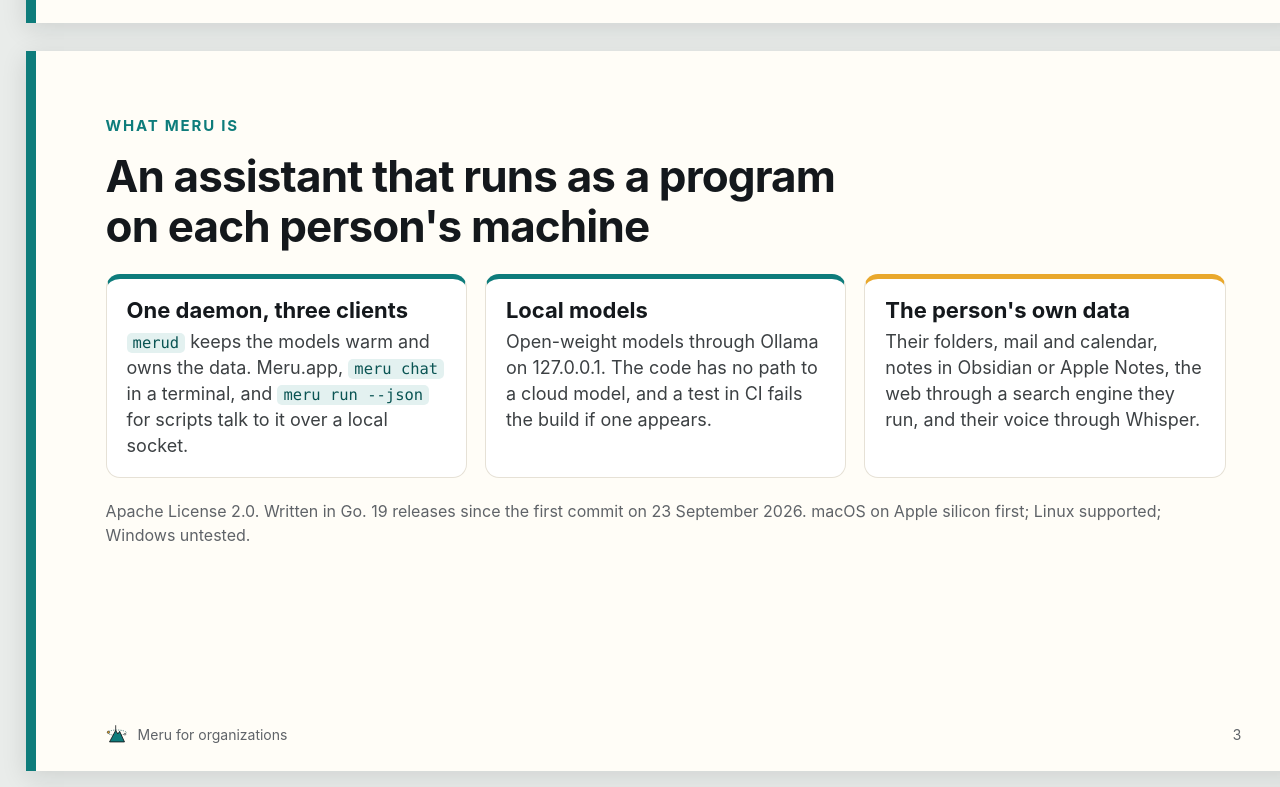
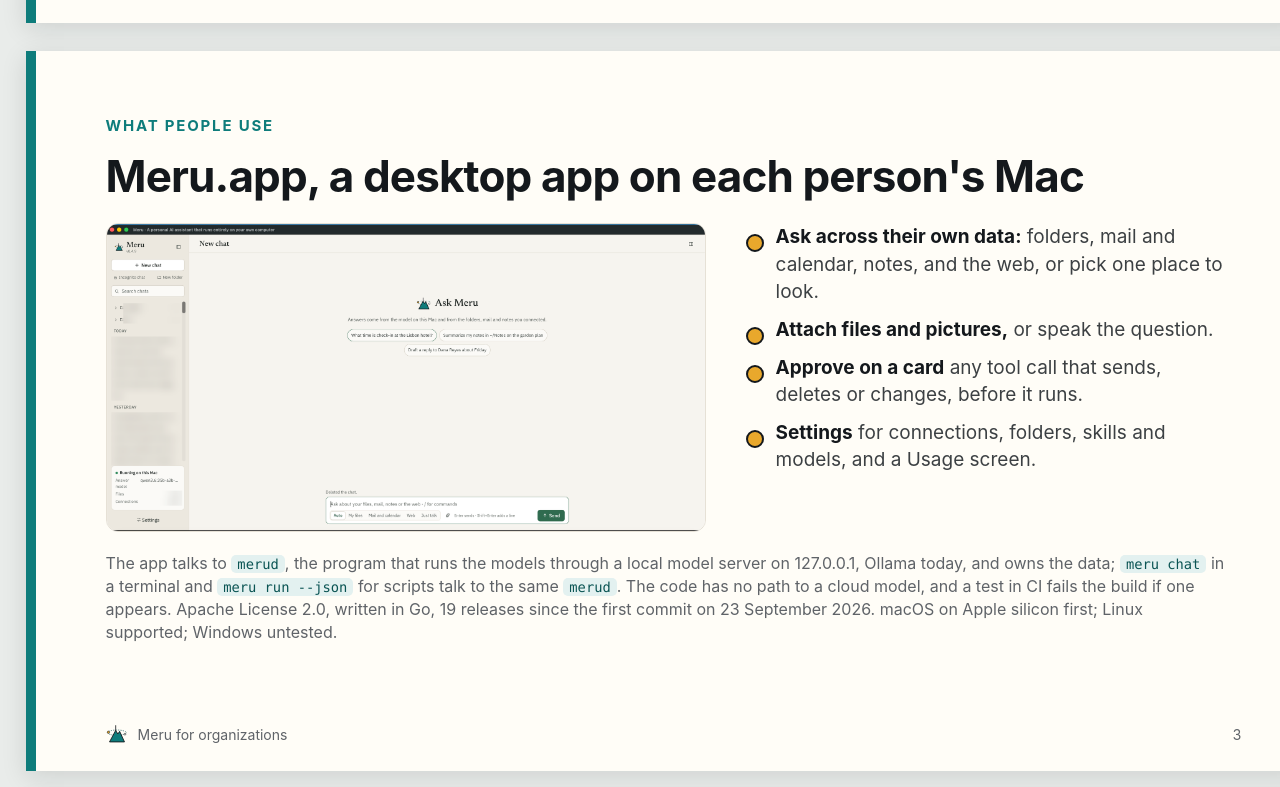
Before and after one commit to aarora79/meru, a plain HTML site: page docs/slides/meru-organizations.html in a window 1280 px wide. Shown: the part 1473-2260 px from the top of the page. Drawn offline with Linux system fonts and the light colour scheme.

Commit message:
Lead the organization deck's slide 3 with Meru.app, and name no one model server

```diff
--- a/docs/slides/meru-organizations.html
+++ b/docs/slides/meru-organizations.html
@@ -152,14 +152,18 @@
 
 <!-- 3 -->
 <div class="frame"><section class="slide" aria-label="Slide 3">
-  <p class="kicker">What Meru is</p>
-  <h2>An assistant that runs as a program on each person's machine</h2>
-  <div class="cards">
-    <div class="card"><h3>One daemon, three clients</h3><p><code>merud</code> keeps the models warm and owns the data. Meru.app, <code>meru chat</code> in a terminal, and <code>meru run --json</code> for scripts talk to it over a local socket.</p></div>
-    <div class="card"><h3>Local models</h3><p>Open-weight models through Ollama on 127.0.0.1. The code has no path to a cloud model, and a test in CI fails the build if one appears.</p></div>
-    <div class="card gold"><h3>The person's own data</h3><p>Their folders, mail and calendar, notes in Obsidian or Apple Notes, the web through a search engine they run, and their voice through Whisper.</p></div>
+  <p class="kicker">What people use</p>
+  <h2 style="max-width:none">Meru.app, a desktop app on each person's Mac</h2>
+  <div style="display:grid; grid-template-columns: 600px 1fr; gap: 36px; align-items:start">
+    <img src="../img/desktop-app.png" style="width:600px; border:1px solid var(--tile); border-radius:12px; background:#fff" alt="Meru.app: a rail with new chat, incognito chat, chat folders and recent chats, and a status box saying Meru runs on this Mac with the qwen3.6:35b answer model; the main pane asks what to ask Meru, with example questions and a switch between Auto, My files, Mail and calendar, Web and Just talk. The chat titles are blurred.">
+    <ul class="points" style="gap:10px">
+      <li style="font-size:19px"><b>Ask across their own data:</b> folders, mail and calendar, notes, and the web, or pick one place to look.</li>
+      <li style="font-size:19px"><b>Attach files and pictures,</b> or speak the question.</li>
+      <li style="font-size:19px"><b>Approve on a card</b> any tool call that sends, deletes or changes, before it runs.</li>
+      <li style="font-size:19px"><b>Settings</b> for connections, folders, skills and models, and a Usage screen.</li>
+    </ul>
   </div>
-  <p class="small" style="margin-top:22px">Apache License 2.0. Written in Go. 19 releases since the first commit on 23 September 2026. macOS on Apple silicon first; Linux supported; Windows untested.</p>
+  <p class="small" style="margin-top:20px">The app talks to <code>merud</code>, the program that runs the models through a local model server on 127.0.0.1, Ollama today, and owns the data; <code>meru chat</code> in a terminal and <code>meru run --json</code> for scripts talk to the same <code>merud</code>. The code has no path to a cloud model, and a test in CI fails the build if one appears. Apache License 2.0, written in Go, 19 releases since the first commit on 23 September 2026. macOS on Apple silicon first; Linux supported; Windows untested.</p>
   <div class="foot"><svg aria-hidden="true"><use href="#logo"/></svg>Meru for organizations<span class="num">3</span></div>
 </section></div>
 
@@ -167,7 +171,7 @@
 <div class="frame"><section class="slide" aria-label="Slide 4">
   <p class="kicker">The boundary</p>
   <div class="figure">
-    <img src="../architecture/img/100-parts.png" alt="Meru's parts. Inside the machine: the clients pass a question to merud, which holds the agent loop and dispatch. The agent loop uses the local models in Ollama, the person's data and skills; dispatch reaches tools. Only the tools the configuration allows reach services outside the machine.">
+    <img src="../architecture/img/100-parts.png" alt="Meru's parts. Inside the machine: the clients pass a question to merud, which holds the agent loop and dispatch. The agent loop uses the local models, the person's data and skills; dispatch reaches tools. Only the tools the configuration allows reach services outside the machine.">
     <div>
       <h2 style="font-size:36px">Everything inside the dashed line runs on the employee's machine</h2>
       <p>The models, the search index, the chat history and the memories stay there. Only tools the configuration allows reach outside.</p>
@@ -182,7 +186,7 @@
   <h2>What leaves the machine, and what doesn't</h2>
   <table>
     <tr><th>Data</th><th>Where it goes</th></tr>
-    <tr><td>Questions and answers</td><td>Nowhere. The models run in Ollama on the same machine.</td></tr>
+    <tr><td>Questions and answers</td><td>Nowhere. The models run in a model server on the same machine.</td></tr>
     <tr><td>Files and notes</td><td>Indexed into a SQLite file on the machine; read live, never copied out.</td></tr>
     <tr><td>Telemetry, crash reports, update checks</td><td>None. Metrics go to a Prometheus the company runs on the same machine.</td></tr>
     <tr><td>Web searches</td><td>The search words go to the engines the company's own SearXNG asks.</td></tr>
@@ -240,7 +244,7 @@
   <p class="kicker">Sizing</p>
   <h2>What the hardware has to hold</h2>
   <div class="two-col">
-    <div class="box teal"><h3>Memory, as Ollama loaded it</h3><ul>
+    <div class="box teal"><h3>Memory, as the model server loaded it</h3><ul>
       <li><code>qwen3.6:35b</code> with a 262,144-token window: 28.8 GB</li>
       <li>The same model at 32,768 tokens: 23.4 GB</li>
       <li><code>MiniCPM5-2B</code>, the fast model: 2.8 GB</li>
@@ -261,7 +265,7 @@
   <p class="kicker">Rollout today</p>
   <h2>What it takes to put Meru on a machine</h2>
   <ul class="points">
-    <li><b>A Mac installer</b> on a disk image sets up Ollama, web search, folders and <code>merud</code> in eleven steps in a window. A one-line installer does the same in a terminal.</li>
+    <li><b>A Mac installer</b> on a disk image sets up the model server, web search, folders and <code>merud</code> in eleven steps in a window. A one-line installer does the same in a terminal.</li>
     <li><b>One config file per person</b>, <code>~/.meru/config.toml</code>: the models, the folders, the tools and what each may do.</li>
     <li><b>Updates are manual.</b> Meru never checks for them, so the company decides when a new version reaches each machine.</li>
     <li><b>Files are the source of truth.</b> The database can be deleted and rebuilt from the transcripts, memories and config.</li>
```
Also changed, not shown: 1 other file.
